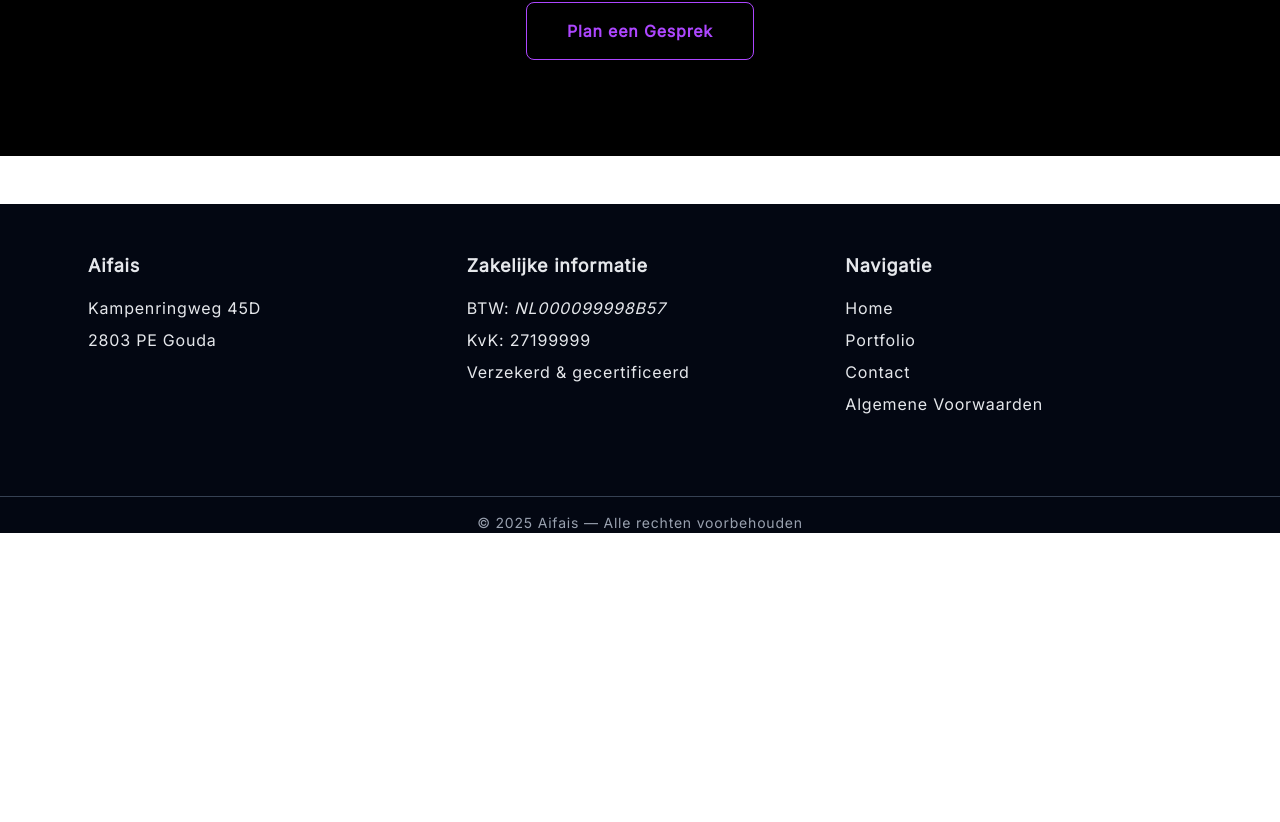
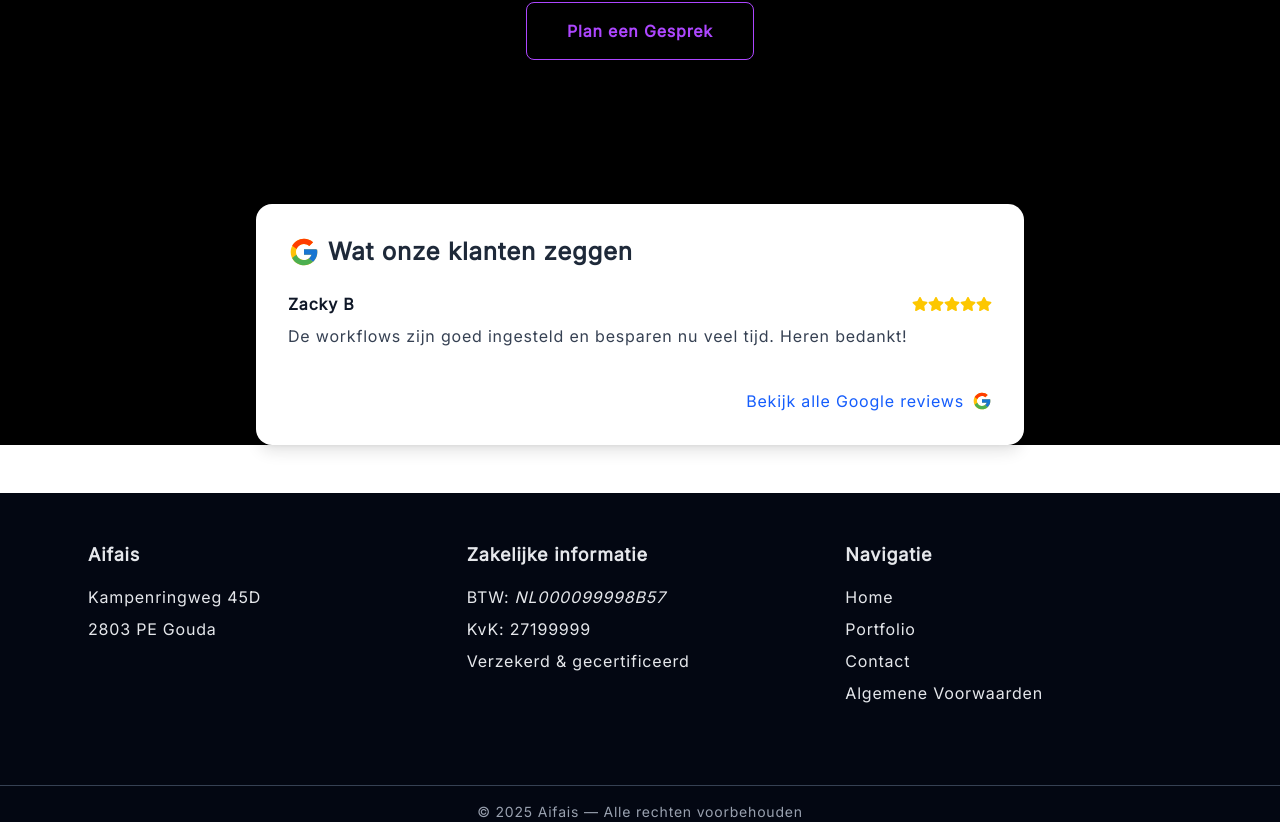
Before and after one commit to markjkaem/aifais-landing, a Next.js app: page / in a window 1280 px wide. Shown: the part 3559-4381 px from the top of the page. Before the commit the page ends 4092 px from the top, so only its background shows below. Built offline with nearby package versions, Linux system fonts and the light colour scheme.

Commit message:
add reviews

```diff
--- /dev/null
+++ b/app/Components/Reviews.tsx
@@ -0,0 +1,52 @@
+import { FaStar, FaRegStar } from "react-icons/fa";
+import { FcGoogle } from "react-icons/fc";
+
+const reviews = [
+  {
+    name: "Zacky B",
+    rating: 5,
+    text: "De workflows zijn goed ingesteld en besparen nu veel tijd. Heren bedankt!",
+  },
+  // Je kunt hier meer reviews toevoegen
+];
+
+export default function GoogleReviews() {
+  return (
+    <section className="mt-12 p-8 bg-white rounded-2xl shadow-lg max-w-3xl mx-auto">
+      <div className="flex items-center mb-6">
+        <FcGoogle className="w-8 h-8 mr-2" />
+        <h2 className="text-2xl font-bold text-gray-800">
+          Wat onze klanten zeggen
+        </h2>
+      </div>
+
+      <div className="space-y-6">
+        {reviews.map((review, index) => (
+          <div key={index} className="border-b pb-4">
+            <div className="flex items-center justify-between mb-2">
+              <p className="font-semibold text-gray-900">{review.name}</p>
+              <div className="flex text-yellow-400">
+                {[...Array(5)].map((_, i) =>
+                  i < review.rating ? <FaStar key={i} /> : <FaRegStar key={i} />
+                )}
+              </div>
+            </div>
+            <p className="text-gray-700">{review.text}</p>
+          </div>
+        ))}
+      </div>
+
+      <div className="mt-6 text-right">
+        <a
+          href="https://www.google.com/search?sca_esv=d8140a1b87a5a1ad&hl=nl-NL&sxsrf=AE3TifP2NyEPAQ_nc1j-C7K7f1oYq35THw:1763496756982&si=AMgyJEtREmoPL4P1I5IDCfuA8gybfVI2d5Uj7QMwYCZHKDZ-E5vBGIwaBGWd9QfpeKQ5ssd-dIj2eD7X3_dWw_vaTu-KQTU1jKzmrq6k4LxA9kyVpsR81u7Sz00Cyzwv9hsK6yHabStD&q=Ai+Fais+Reviews&sa=X&ved=2ahUKEwjtxoyuwfyQAxU0hf0HHdxWM2MQ0bkNegQIIhAD&cshid=1763496806830378&biw=1536&bih=695&dpr=1.25"
+          target="_blank"
+          rel="noopener noreferrer"
+          className="inline-flex items-center font-medium text-blue-600 hover:underline"
+        >
+          Bekijk alle Google reviews
+          <FcGoogle className="ml-2 w-5 h-5" />
+        </a>
+      </div>
+    </section>
+  );
+}
--- a/app/page.tsx
+++ b/app/page.tsx
@@ -4,6 +4,7 @@ import Link from "next/link";
 import { projects } from "./portfolio/data";
 import { Space_Grotesk } from "next/font/google";
 import { useRef, useState } from "react";
+import GoogleReviews from "./Components/Reviews";
 
 const h1 = Space_Grotesk({
   weight: "700",
@@ -314,6 +315,9 @@ export default function Home() {
           Plan een Gesprek
         </Link>
       </section>
+      <section>
+        <GoogleReviews />
+      </section>
     </main>
   );
 }
--- a/app/portfolio/page.tsx
+++ b/app/portfolio/page.tsx
@@ -1,5 +1,6 @@
 import Link from "next/link";
 import { projects } from "../portfolio/data"; // your projects file
+import GoogleReviews from "../Components/Reviews";
 
 export default function Portfolio() {
   return (
--- a/package.json
+++ b/package.json
@@ -15,6 +15,7 @@
     "nodemailer": "^7.0.10",
     "react": "19.2.0",
     "react-dom": "19.2.0",
+    "react-icons": "^5.5.0",
     "three": "^0.181.1",
     "vanta": "^0.5.24"
   },
```
Also changed, not shown: 1 other file (tests, documents, lock files or other folders).
